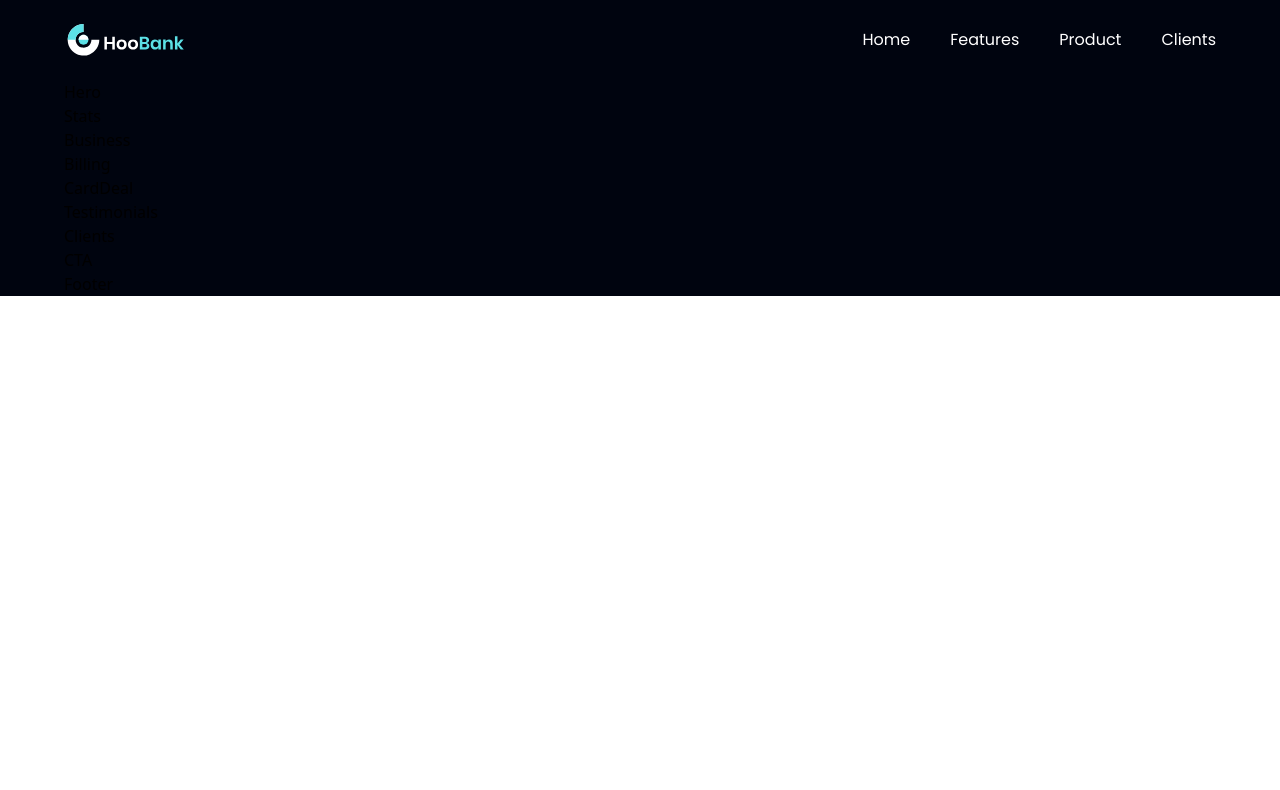
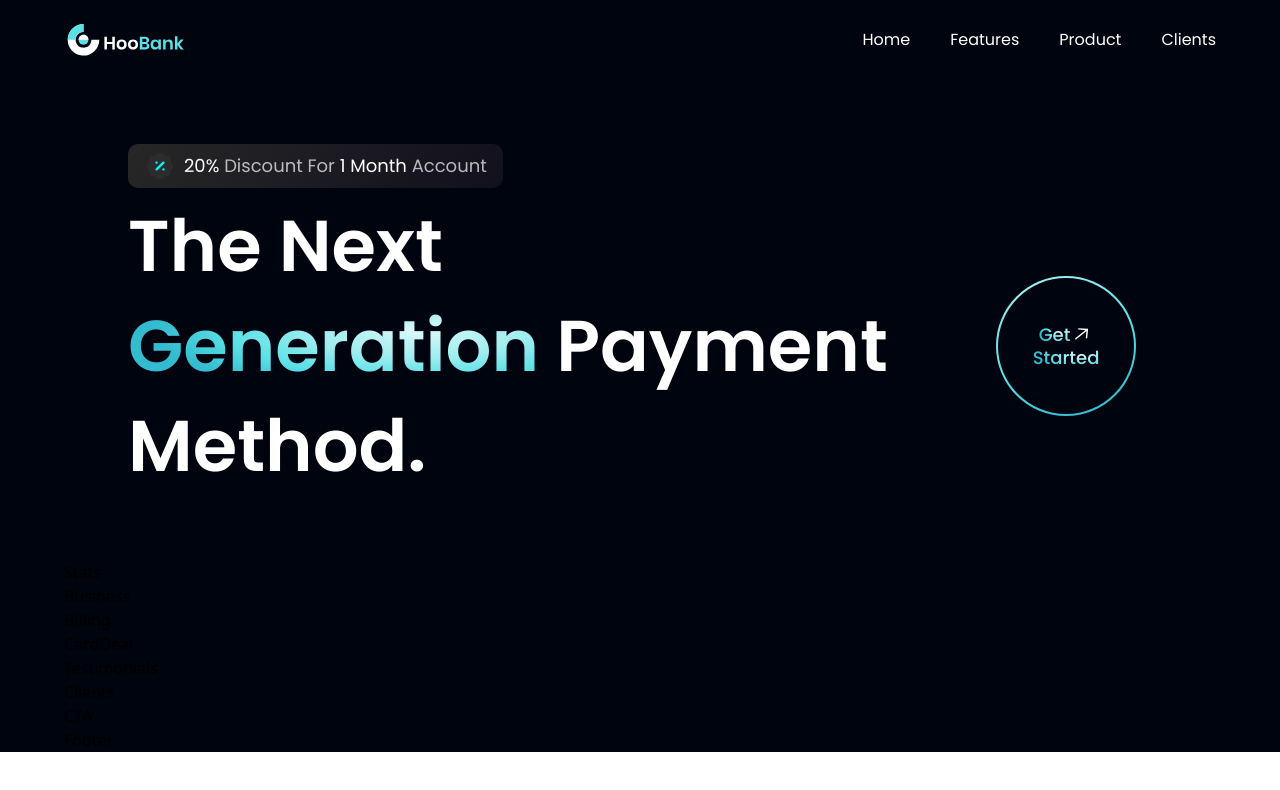
Before and after one commit to wilsonmike/modern-bank-landing, a React (Vite) app: page / in a window 1280 px wide. Shown: the top 790 px of the page. Built offline with nearby package versions, Linux system fonts and the light colour scheme.

Commit message:
started hero section & fixing get started button

```diff
--- a/src/components/GetStarted.jsx
+++ b/src/components/GetStarted.jsx
@@ -1,9 +1,20 @@
-import React from 'react'
+import styles from "../style"
+import { arrowUp } from "../assets"
 
-const GetStarted = () => {
-    return (
-        <div>GetStarted</div>
-    )
-}
+const GetStarted = () => (
+    <div className={`${styles.flexCenter} w-[140px] h-[140px] rounded-full bg-blue-gradient p-[2px] cursor-pointer`}>
+        <div className={`${styles.flexCenter} flex-col bg-primary w-[100%] h-[100%] rounded-full`}>
+            <div className={`${styles.flexStart} flex-row`}>
+                <p className="font-poppins font-medium text-[18px] leading-[23px]">
+                    <span className="text-gradient">Get</span>
+                </p>
+                <img src={arrowUp} className="w-[23px] h-[23px] object-contain" alt="arrow" />
+            </div>
+            <p className="font-poppins font-medium text-[18px] leading-[23px]">
+                <span className="text-gradient">Started</span>
+            </p>
+        </div>
+    </div>
+)
 
 export default GetStarted
--- a/src/components/Hero.jsx
+++ b/src/components/Hero.jsx
@@ -1,9 +1,30 @@
-import React from 'react'
+import styles from "../style"
+import { discount, robot } from '../assets'
+import GetStarted from './GetStarted'
 
-const Hero = () => {
-    return (
-        <div>Hero</div>
-    )
-}
+
+const Hero = () => (
+    <section id="home" className={`flex md:flex-row flex-col ${styles.paddingY}`}>
+        <div className={`flex-1 ${styles.flexStart} flex-col xl:px-0 sm:px-16 px-6`}>
+            <div className="flex flex-row items-center py-[6px] px-4 bg-discount-gradient rounded-[10px] mb-2">
+                <img src={discount} alt="discount" className="w-[32px] h-[32px]" />
+                <p className={`${styles.paragraph} ml-2`}>
+                    <span className="text-white">20%</span> Discount For {" "}
+                    <span className="text-white">1 Month</span> Account
+                </p>
+            </div>
+            <div className="flex flex-row justify-between items-center w-full">
+                <h1 className="flex-1 font-poppins font-semibold ss:text-[72px] text-[52px] text-white ss:leading-[100px] leading-[75px]">
+                    The Next <br className="sm:block hidden" /> {" "}
+                    <span className="text-gradient">Generation</span> {" "}
+                    Payment Method.
+                </h1>
+                <div className="ss:flex hidden md:mr-4 mr-0">
+                    <GetStarted />
+                </div>
+            </div>
+        </div>
+    </section>
+)
 
 export default Hero
```
